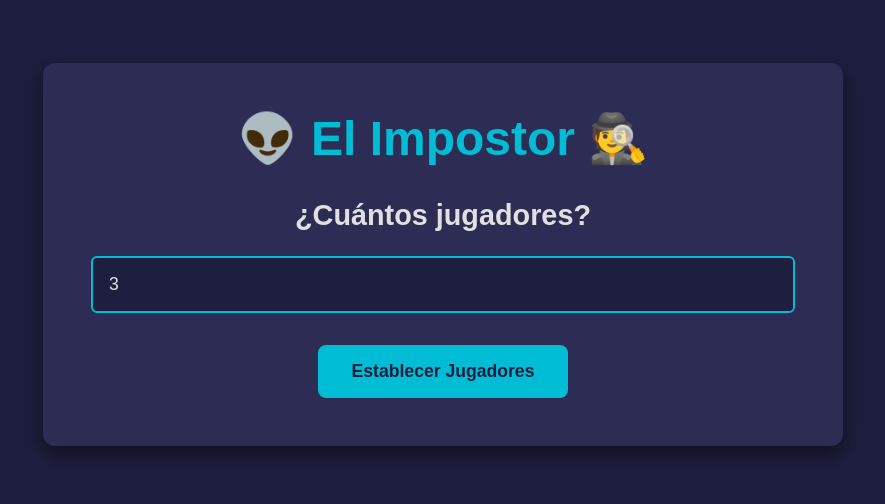
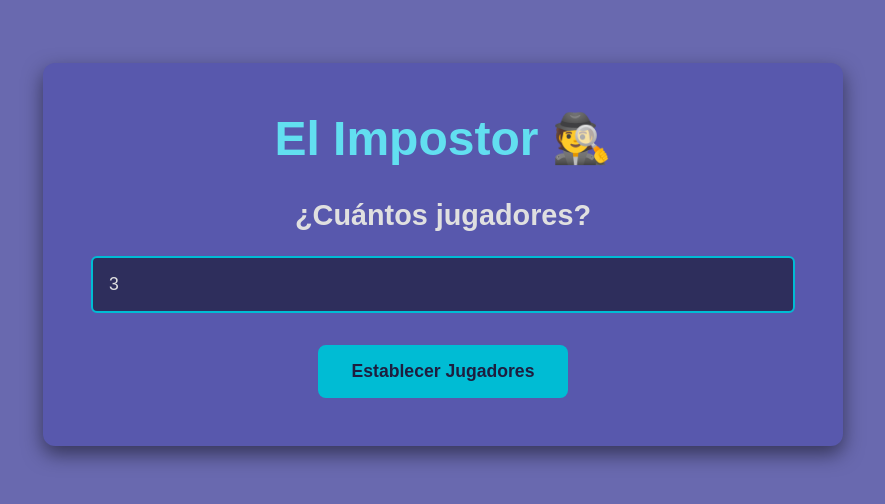
Before and after one commit to PedroAguadoLopez/impostor, a plain HTML site: page index.html in a window 1280 px wide. Shown: the part 146-650 px from the top of the page, without its empty margins (197-1082 px from the left). Drawn offline with Linux system fonts and the light colour scheme.

Commit message:
impostor

```diff
--- a/index.html
+++ b/index.html
@@ -11,7 +11,7 @@
 
     <main class="container">
         <header>
-            <h1>👽 El Impostor 🕵️</h1>
+            <h1> El Impostor 🕵️</h1>
         </header>
         <section id="config-section" class="game-section">
             <div id="count-selection-section">
--- a/style.css
+++ b/style.css
@@ -6,7 +6,7 @@
 }
 
 body {
-    background-color: #1e1e3f;
+    background-color: #6969af;
     color: #e0e0e0;
     display: flex;
     justify-content: center;
@@ -18,7 +18,7 @@ body {
 .container {
     width: 100%;
     max-width: 800px;
-    background-color: #2c2c54;
+    background-color: #5858ad;
     padding: 3rem;
     border-radius: 12px;
     box-shadow: 0 8px 20px rgba(0, 0, 0, 0.5);
@@ -26,7 +26,7 @@ body {
 }
 
 header h1 {
-    color: #00bcd4;
+    color: #62dff0;
     margin-bottom: 2rem;
     font-size: 3rem;
 }
@@ -54,7 +54,7 @@ input[type="text"], input[type="number"] {
     padding: 1rem;
     border: 2px solid #00bcd4;
     border-radius: 6px;
-    background-color: #1e1e3f;
+    background-color: #2e2e5c;
     color: #e0e0e0;
     font-size: 1.1rem;
     min-width: 150px;
```
